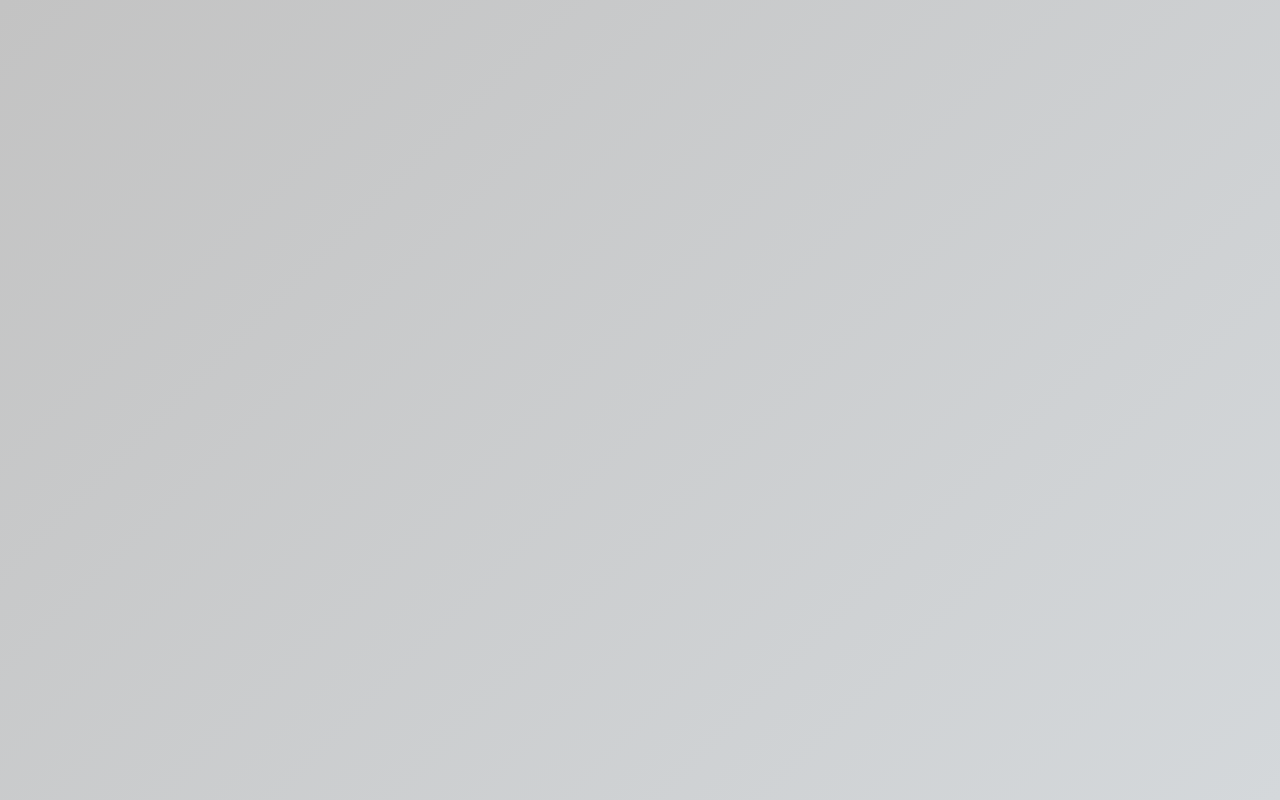
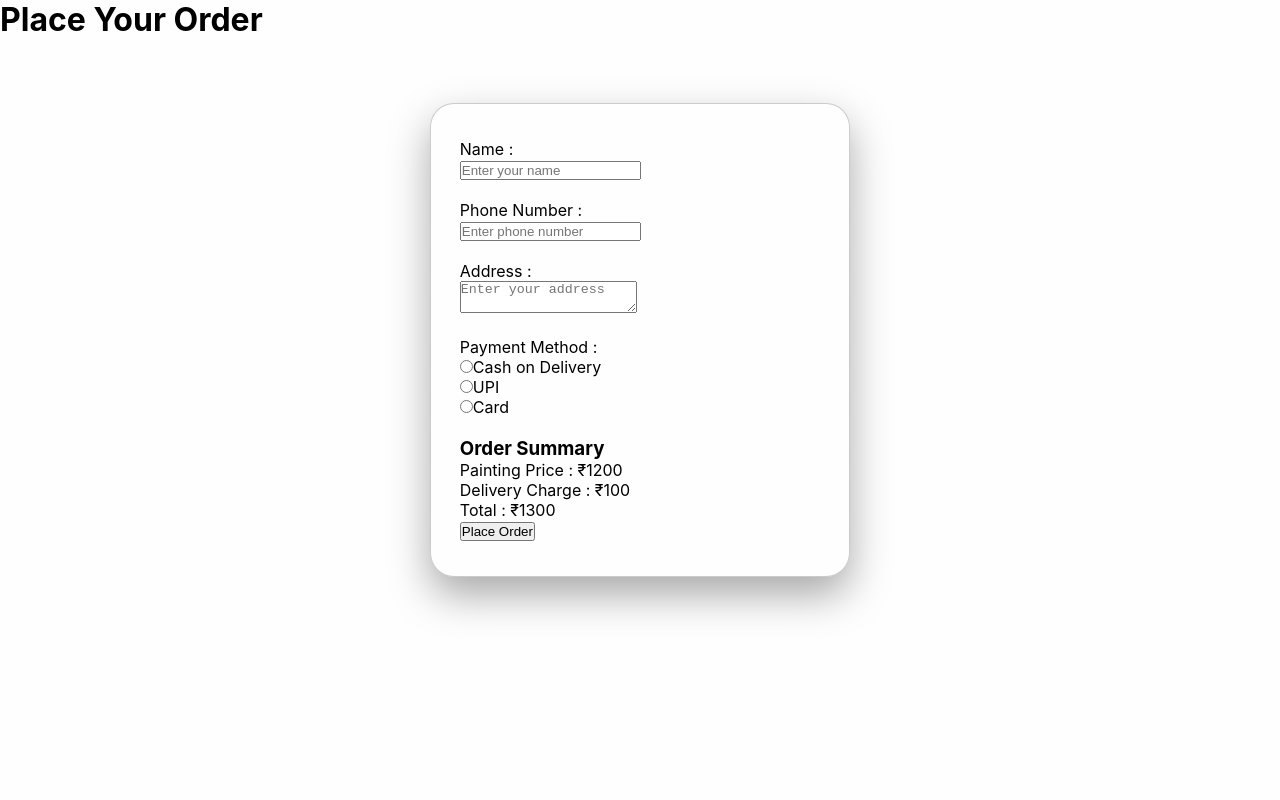
Before and after one commit to raghav7023/artstore-, a React (Vite) app in the folder frontend/: page /Order in a window 1280 px wide. Before the commit this address had no page. Built offline with nearby package versions, Linux system fonts and the light colour scheme.

Commit message:
Updated Art Store Project

```diff
--- a/frontend/src/App.jsx
+++ b/frontend/src/App.jsx
@@ -2,6 +2,7 @@
 import {Route,Routes} from 'react-router-dom'
 import Home from './components/Home/Home'
 import Authentication from './components/Authentication/Authentication.jsx'
+import Order from './components/Order/Order.jsx'
 
 
 export default function App() {
@@ -10,6 +11,7 @@
       <Routes>
         <Route path='/' element={<Home/>}/>
         <Route path='/signin' element={<Authentication/>}/>
+        <Route path='/Order' element ={<Order/>}/>
       </Routes>
     </div>
   )
--- a/frontend/src/components/Authentication/Authentication.css
+++ b/frontend/src/components/Authentication/Authentication.css
@@ -7,8 +7,8 @@
 body {
     min-height: 100vh;
     font-family: Inter, system-ui, sans-serif;
-    background: linear-gradient(135deg, #c3c3c3 0%, #d4d8db 100%);
-    color: #fff;
+    background: rgb(254, 254, 254);
+    color: #000000;
 }
 
 .form {
@@ -16,9 +16,9 @@
     margin: 8vh auto;
     padding: 2.2rem 1.8rem;
     background: linear-gradient(180deg, rgba(255,255,255,0.08), rgba(255,255,255,0.04));
-    border: 1px solid rgba(255, 255, 255, 0.2);
+    border: 1px solid rgba(0, 0, 0, 0.2);
     border-radius: 24px;
-    box-shadow: 0 18px 40px rgba(19, 2, 255, 0.337);
+    box-shadow: 0 18px 40px rgba(0, 0, 0, 0.337);
 }
 
 .signup_items {
@@ -30,12 +30,12 @@
 .head {
     text-align: center;
     margin-bottom: 1rem;
-    color: #eef4ff;
+    color: #000000;
 }
 
 .label {
     display: block;
-    color: #d7e5ff;
+    color:#000000;
     margin-bottom: 0.35rem;
     font-size: 0.95rem;
 }
@@ -43,27 +43,27 @@
 .input {
     width: 100%;
     padding: 0.95rem 1rem;
-    border: 1px solid rgba(255, 255, 255, 0.3);
+    border: 1px solid rgba(0, 0, 0, 0.3);
     border-radius: 16px;
-    background: rgba(255, 255, 255, 0.12);
-    color: #fff;
+    background: rgba(109, 108, 108, 0.12);
+    color:#000000;
     font-size: 1rem;
     transition: border-color 0.25s ease, box-shadow 0.25s ease;
 }
 
 .input:focus {
     outline: none;
-    border-color: #82c7ff;
-    box-shadow: 0 0 0 6px rgba(130, 199, 255, 0.18);
+    border-color: #040404;
+    box-shadow: 0 0 0 6px rgba(209, 206, 206, 0.18);
 }
 
 .button {
     width: 100%;
     padding: 0.95rem 1rem;
-    border: 1px solid rgba(255, 255, 255, 0.7);
+    border: 1px solid rgba(0, 0, 0, 0.7);
     border-radius: 16px;
     background: rgba(255, 255, 255, 0.16);
-    color: #fff;
+    color: #000000;
     font-size: 1rem;
     cursor: pointer;
     transition: transform 0.2s ease, background-color 0.2s ease, border-color 0.2s ease;
@@ -71,7 +71,7 @@
 
 .button:hover {
     background: rgba(255, 255, 255, 0.28);
-    border-color: rgba(255, 255, 255, 0.9);
+    border-color: rgba(0, 0, 0, 0.9);
     transform: translateY(-1px);
 }
 
--- a/frontend/src/components/Home/Home.jsx
+++ b/frontend/src/components/Home/Home.jsx
@@ -5,12 +5,48 @@
 export default function Home() {
   return (
     <div>
-      <Navbar/>
-      <img src='/' alt='image'/>
-      <img src='' alt='image'  />
-      <img src='' alt='image'  />
-      <img src='' alt='image'  />
-      <img src='' alt='image'  />
+
+      <Navbar />
+
+      <Hero />
+
+      <div className='welcome'>
+        <h1>Welcome to Art Store</h1>
+        <p>Discover unique paintings and artworks.</p>
+      </div>
+
+      <div className='products'>
+
+        <div className='card'>
+          <img src='/art1.jpg' alt='art' />
+          <h3>Abstract Art</h3>
+          <p>₹1200</p>
+          <button>Buy Now</button>
+        </div>
+
+        <div className='card'>
+          <img src='/art2.jpg' alt='art' />
+          <h3>Landscape Art</h3>
+          <p>₹1500</p>
+          <button>Buy Now</button>
+        </div>
+
+        <div className='card'>
+          <img src='/art3.jpg' alt='art' />
+          <h3>Modern Art</h3>
+          <p>₹1800</p>
+          <button>Buy Now</button>
+        </div>
+
+        <div className='card'>
+          <img src='/art4.jpg' alt='art' />
+          <h3>Nature Art</h3>
+          <p>₹2000</p>
+          <button>Buy Now</button>
+        </div>
+
+      </div>
+
     </div>
   )
 }
--- a/frontend/src/components/Navbar/Navbar.css
+++ b/frontend/src/components/Navbar/Navbar.css
@@ -1,161 +1,74 @@
+* {
+    margin: 0;
+    padding: 0;
+    box-sizing: border-box;
+}
+
 .navbar {
     display: flex;
+    flex-direction: column;
     align-items: center;
-    justify-content: space-between;
-    gap: 1.2rem;
-        border: 1px solid #000000;
-        background:rgb(236, 230, 230);
-        color: #000000;
-    color: #000000;
-    box-shadow: 0 4px 12px rgba(0, 0, 0, 0.1);
+    gap: 15px;
+    padding: 15px;
     list-style: none;
-    flex-wrap: wrap;
+    background: white;
+    border-bottom: 1px solid #ddd;
 }
 
-
-.navbar > li:first-child a:hover {
-    transform: scale(1.08);
-}
-
-.navbar > li:first-child img {
+.artstore img {
     width: 180px;
     height: auto;
-    object-fit: contain;
-}
-
-.navbar > li:nth-child(2) a {
-    display: inline-flex;
-    align-items: center;
-    padding: 0 0.5rem;
-    /* transition: transform 140ms ease, filter 140ms ease; */
-}
-
-.navbar > li:nth-child(2) a:hover {
-    transform: scale(1.1);
-}
-
-.navbar > li:nth-child(2) img {
-    width: 32px;
-        padding: 0;
-        margin: 0;
-    height: 32px;
-    object-fit: contain;
-}
-
-.navbar_items {
-    list-style: none;
-}
-
-.navbar_items a {
-    display: inline-flex;
-    align-items: center;
-    gap: 0.5rem;
-    padding: 0.45rem 0.75rem;
-    /* border-radius: 14px; */
-    color: #000000;
-    text-decoration: none;
-    font-size: 0.98rem;
-    transition: background-color 180ms ease, color 180ms ease, transform 140ms ease;
-}
-
-.navbar_items:hover > a {
-    background-color: #f0f0f0;
-    color: #000000;
-    transform: translateY(-1px);
-}
-
-.navbar_items:active > a {
-    transform: translateY(0);
-}
-
-.navbar_items img {
-    width: 20px;
-    height: 20px;
-    object-fit: contain;
 }
 
 .search {
-    padding: 0.35rem 0.8rem;
-    border-radius: 14px;
-    border: 1px solid #cccccc;
-    background: #f9f9f9;
-    color: #000000;
-    width: 220px;
-    transition: background-color 180ms ease, border-color 180ms ease;
-    font-size: 0.95rem;
+    width: 280px;
+    max-width: 90vw;
+    padding: 12px;
+    border: 1px solid #ccc;
+    border-radius: 25px;
+    outline: none;
+    font-size: 15px;
 }
 
-.search::placeholder {
-    color: #999999;
+.search:focus {
+    border-color: #2563eb;
 }
 
-.search:hover,
-.search:focus {
-    background-color: #ffffff;
-    border-color: #000000;
-    outline: none;
+.icons {
+    display: flex;
+    align-items: center;
+    gap: 25px;
 }
 
-.search_butt {
-    padding: 0.45rem 0.85rem;
-    border-radius: 1px;
-    border: 1px solid rgba(255, 255, 255, 0.12);
-    border-radius: 20px;
-    background: rgba(255, 255, 255, 0.08);
-    color: #fff9f9;
-    cursor: pointer;
-    transition: background-color 180ms ease, transform 120ms ease;
-    font-size: 0.95rem;
+.icons img {
+    width: 28px;
+    height: 28px;
 }
 
+.signin {
+    text-decoration: none;
+    color: black;
+    font-size: 16px;
+    font-weight: 500;
+}
 
-@media (max-width: 768px) {
+.signin:hover {
+    color: #2563eb;
+}
+
+@media(min-width:768px) {
+
     .navbar {
-        gap: 0.8rem;
-        padding: 0.5rem 0.8rem;
+        flex-direction: row;
+        justify-content: space-between;
+        padding: 12px 30px;
     }
 
     .search {
-        width: 160px;
+        width: 350px;
+    }
+
+    .icons {
+        gap: 20px;
     }
 }
-
-@media (max-width: 520px) {
-    .navbar {
-        flex-direction: column;
-        align-items: stretch;
-        gap: 0.6rem;
-    }
-
-    .search {
-        width: 100%;
-    }
-}
-.artstore {
-    list-style: none;
-    margin-right: auto;
-    padding: 0;
-    margin: 0;
-}
-
-.artstore a {
-    display: flex;
-    align-items: center;
-}
-
-.artstore img {
-    width: 120px;
-    height: auto;
-    display: block;
-}
-button{
-    border: 0.1px solid black;
-    border-radius: 15px;
-    width: 5vw;
-    height: 3.5vh;
-}
-button:hover{
-    background-color: rgb(255, 255, 255);
-    transition:all;
-
-}
--- a/frontend/src/components/Navbar/Navbar.jsx
+++ b/frontend/src/components/Navbar/Navbar.jsx
@@ -5,22 +5,38 @@
 export default function Navbar() {
     const[menu,setmenu]=useState("")
   return (
-    <div>
       <nav>
           <ul className='navbar'>
-                <li className='artstore' ><Link to="/artstore_logo.jpeg"><img src='/artstore_logo.jpeg' alt='artstore logo' /></Link></li>
+
+              <li className='artstore'>
+                  <Link to='/'>
+                      <img src='/artstore_logo.jpeg' alt='artstore logo' />
+                  </Link>
+              </li>
+
               <li>
-                    <input className='search' type="text" placeholder='search products....' />
+                  <input
+                      className='search'
+                      type='text'
+                      placeholder='Search products...'
+                  />
               </li>
-                <li className='navbar_items'>
-                    <button className='search_button'>search</button>
+
+              <li className='icons'>
+                  <Link to='/cart'>
+                      <img src='/carticon.png' alt='cart' />
+                  </Link>
+
+                  <Link to='/order'>
+                      <img src='/ordericon.png' alt='order' />
+                  </Link>
+
+                  <Link to='/signin' className='signin'>
+                      Sign In
+                  </Link>
               </li>
-                <li className='navbar_items'><Link to="/cart"><img src='/carticon.png' alt='cart_icon' /></Link></li>
-                <li className='navbar_items'><Link to="/order"><img src='/ordericon.png' alt='order_icon' /></Link></li>
-                <li className='navbar_items'><Link to='/signin'>sign in</Link></li>
+
           </ul>
       </nav>
-
-    </div>
   )
 }
--- /dev/null
+++ b/frontend/src/components/Order/Order.css
@@ -0,0 +1,59 @@
+.order {
+    width: 450px;
+    margin: 40px auto;
+    padding: 25px;
+    border: 1px solid #ccc;
+    border-radius: 10px;
+    background: #ccc;
+    box-shadow: black;
+}
+
+.order h1 {
+    text-align: center;
+    margin-bottom: 20px;
+    font-family: Georgia, 'Times New Roman', Times, serif;
+}
+
+.order label {
+    font-size: 16px;
+    font-weight: 500;
+}
+
+.order input,
+.order textarea {
+    width: 100%;
+    padding: 10px;
+    margin-top: 5px;
+    border: 1px solid #ccc;
+    border-radius: 5px;
+    box-sizing: border-box;
+}
+
+.order textarea {
+    height: 80px;
+    resize: none;
+}
+
+.order h3 {
+    margin-top: 20px;
+}
+
+.order p {
+    margin: 5px 0;
+}
+
+.order button {
+    width: 100%;
+    padding: 12px;
+    margin-top: 15px;
+    border: none;
+    border-radius: 5px;
+    background: black;
+    color: white;
+    cursor: pointer;
+    font-size: 16px;
+}
+
+.order button:hover {
+    opacity: 0.8;
+}
--- /dev/null
+++ b/frontend/src/components/Order/Order.jsx
@@ -0,0 +1,66 @@
+import React from 'react'
+
+export default function Order() {
+  return (
+      <div className='order'>
+
+          <h1>Place Your Order</h1>
+
+          <form className='form'>
+
+              <label>Name :</label>
+              <br />
+              <input
+                  type='text'
+                  placeholder='Enter your name'
+              />
+              <br /><br />
+
+              <label>Phone Number :</label>
+              <br />
+              <input
+                  type='number'
+                  placeholder='Enter phone number'
+              />
+              <br /><br />
+
+              <label>Address :</label>
+              <br />
+              <textarea
+                  placeholder='Enter your address'
+              ></textarea>
+              <br /><br />
+
+              <label>Payment Method :</label>
+              <br />
+
+              <input type='radio' name='payment' />
+              <label>Cash on Delivery</label>
+
+              <br />
+
+              <input type='radio' name='payment' />
+              <label>UPI</label>
+
+              <br />
+
+              <input type='radio' name='payment' />
+              <label>Card</label>
+
+              <br /><br />
+
+              <h3>Order Summary</h3>
+
+              <p>Painting Price : ₹1200</p>
+              <p>Delivery Charge : ₹100</p>
+              <p>Total : ₹1300</p>
+
+              <button>
+                  Place Order
+              </button>
+
+          </form>
+
+      </div>
+  )
+}
```
Also changed, not shown: frontend/src/components/Home/Home.css (added, +31 -0 lines). Lines whose indentation alone changed are shown as unchanged.
